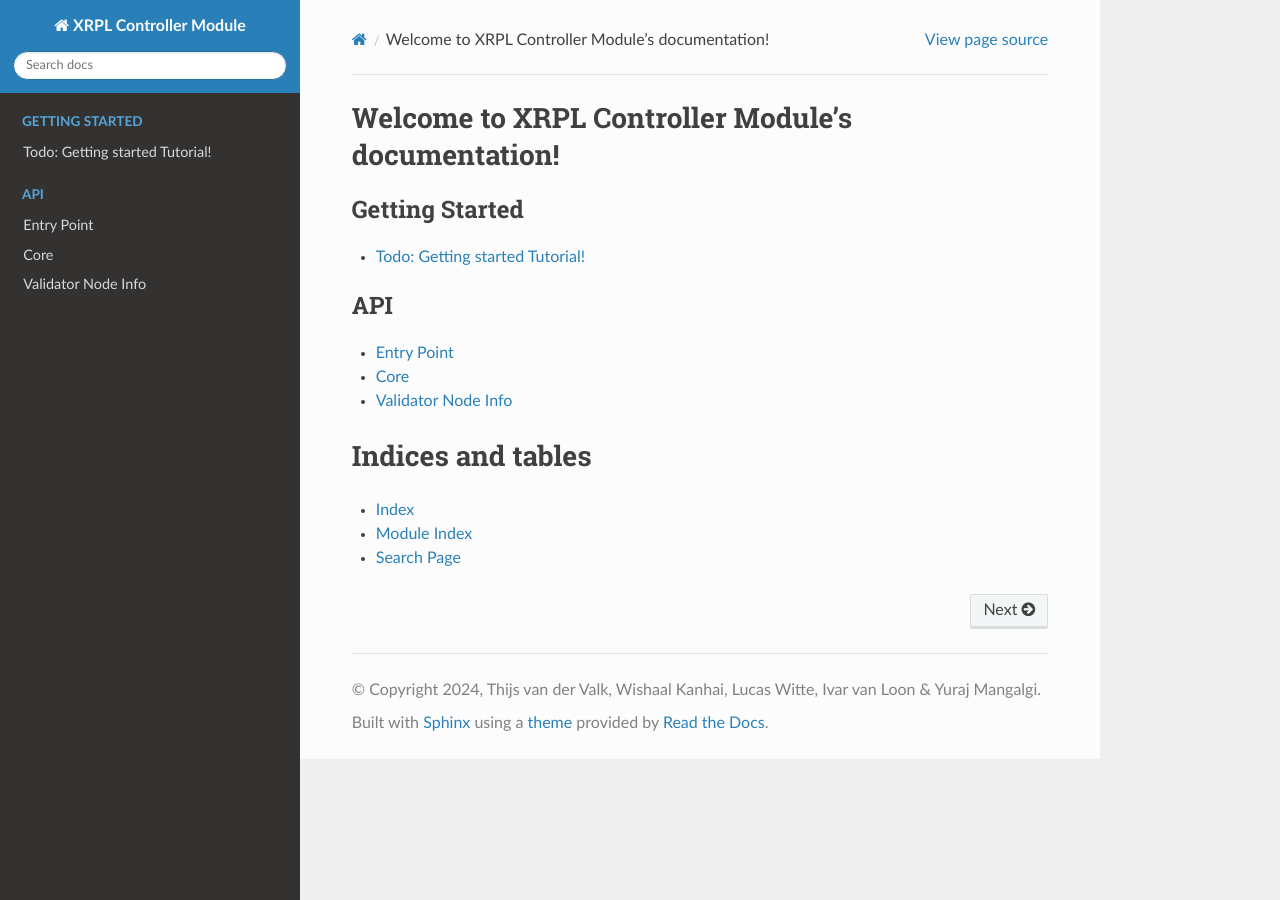
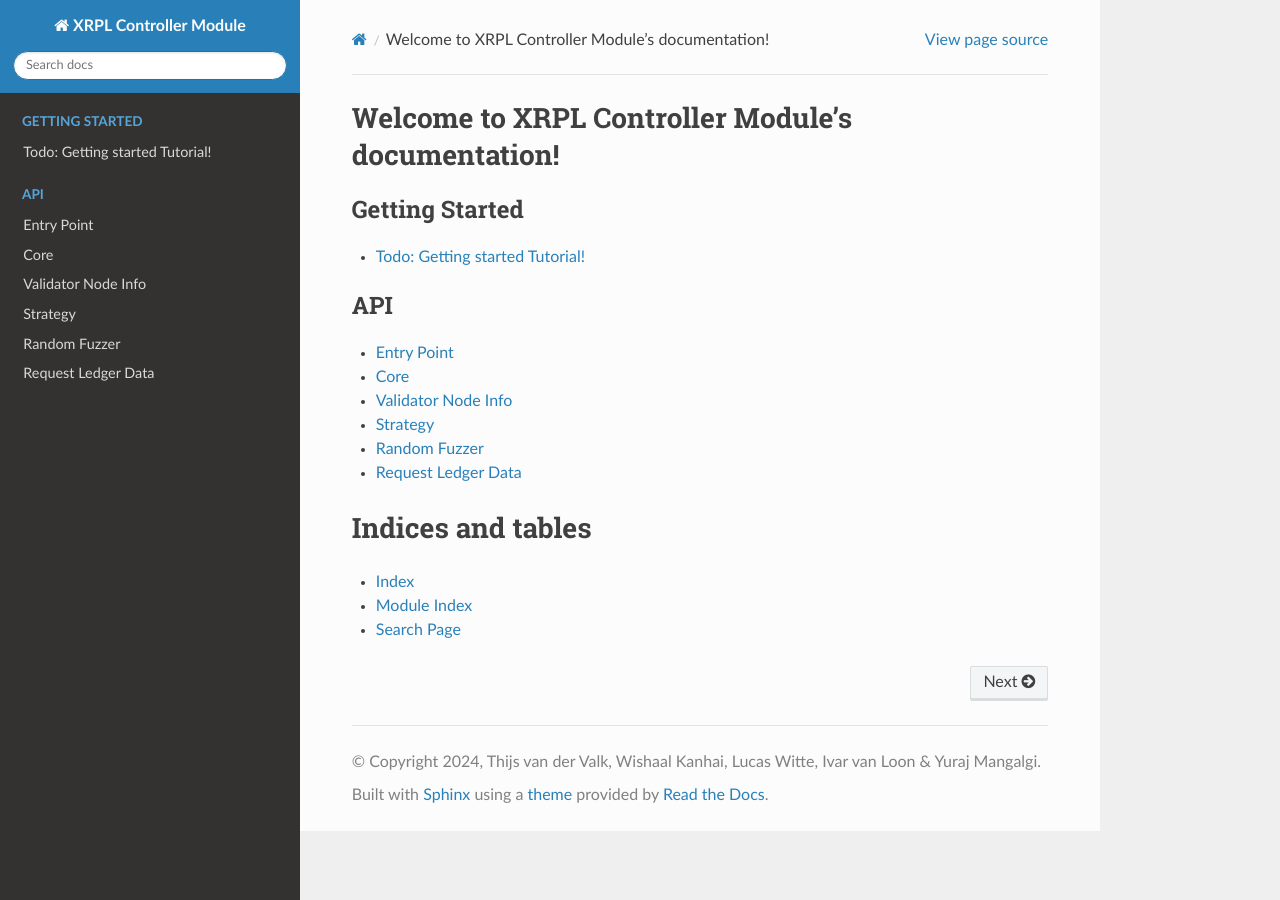
Before and after one commit to lililuanluan/rocket, a Sphinx documentation site: the page built from docs/index.rst, in a window 1280 px wide. Built offline with Sphinx 7.4.7 and the Read the Docs theme 2.0.0, drawn with Linux system fonts in a browser that asks for light colours.

Commit message:
Update the documentation page so it contains the strategies and request_ledger_data

```diff
--- a/docs/package.rst
+++ b/docs/package.rst
@@ -20,3 +20,27 @@
 
     .. automodule:: xrpl_controller.validator_node_info
         :members:
+
+
+---------
+Strategy
+---------
+
+    .. automodule:: xrpl_controller.strategies.strategy
+        :members:
+
+
+-------------
+Random Fuzzer
+-------------
+
+    .. automodule:: xrpl_controller.strategies.random_fuzzer
+        :members:
+
+
+--------------------
+Request Ledger Data
+--------------------
+
+    .. automodule:: xrpl_controller.request_ledger_data
+        :members:
--- a/requirements.txt
+++ b/requirements.txt
@@ -36,6 +36,7 @@
 sphinxcontrib-qthelp==1.0.7
 sphinxcontrib-serializinghtml==1.1.10
 tox==4.15.0
+typing==3.7.4.3
 typing_extensions==4.11.0
 urllib3==2.2.1
 virtualenv==20.26.1
```
Also changed, not shown: 3 other files.
